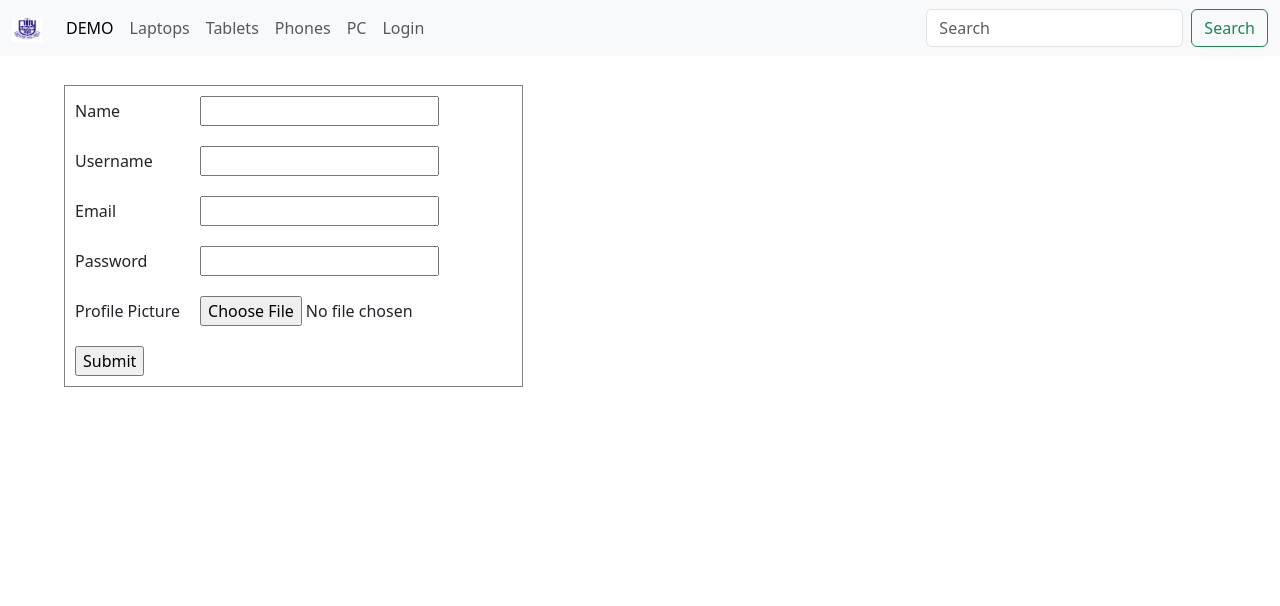
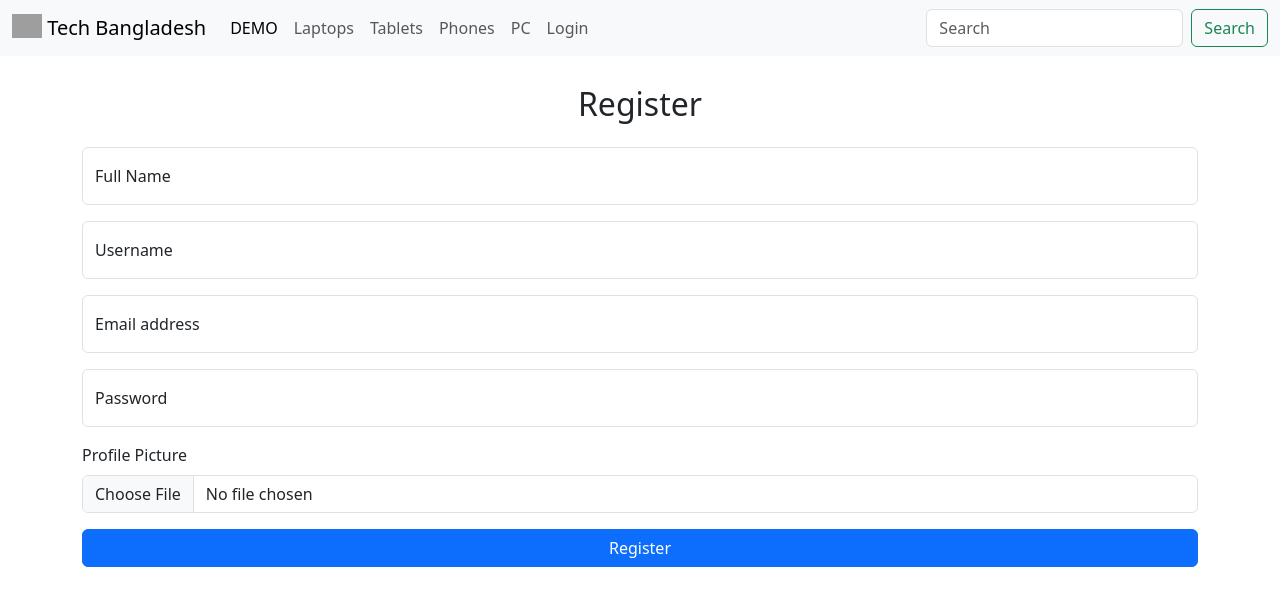
Before and after one commit to 2024ashikul/E-Commerce, a Flask app: page /register_html in a window 1280 px wide. Shown: the top 606 px of the page. Run offline with Flask 3, Linux system fonts and the light colour scheme; grey boxes are pictures that could not be loaded.

Commit message:
Added styling across the website

```diff
--- a/app/routes.py
+++ b/app/routes.py
@@ -47,7 +47,7 @@ def register_html():
 def home():
 
     try:
-        items = Product.query.order_by(Product.time.desc()).limit(12).all()
+        items = Product.query.order_by(Product.time.desc()).limit(8).all()
         print(items)
         print("succesfull")
         return render_template('/home.html', items= items )
--- a/app/templates/layout.html
+++ b/app/templates/layout.html
@@ -22,9 +22,13 @@
   <div id="navigation bar">
     <nav class="navbar navbar-expand-lg bg-body-tertiary">
       <div class="container-fluid">
-        <a class="navbar-brand" href="/">
-          <img src="/static/Screenshot 2025-02-05 at 23.44.15.png" alt="Bootstrap" width="30" height="24">
-        </a>
+
+          <a class="navbar-brand" href="/">
+            <img src="/docs/5.3/assets/brand/bootstrap-logo.svg" alt="Logo" width="30" height="24" class="d-inline-block align-text-top">
+            Tech Bangladesh
+          </a>
+
+
 
         <button class="navbar-toggler" type="button" data-bs-toggle="collapse" data-bs-target="#navbarSupportedContent"
           aria-controls="navbarSupportedContent" aria-expanded="false" aria-label="Toggle navigation">
@@ -49,7 +53,7 @@
             </li>
             <li class="nav_item">
 
-              <a class="nav-link" href="#">Login</a>
+              <a class="nav-link" href="/login">Login</a>
             </li>
 
           </ul>
--- a/app/templates/register.html
+++ b/app/templates/register.html
@@ -1,36 +1,40 @@
 {% extends 'layout.html' %}
 
 {% block body %}
-    <form action="api/register" method="post" enctype="multipart/form-data" id="form" >
-        <table border="1" cellpadding = '10'>
-            <tr>
-                <td>Name</td>
-                <td><input type="text" name="name" id="name"></td>
-            </tr>
-            <tr>
-                <td>Username</td>
-                <td><input type="text" name="username" id="username"></td>
-            </tr>
-            <tr>
-                <td>Email</td>
-                <td> <input type="email" name="email" id="email"></td>
-            </tr>
-            <tr>
-                <td>Password</td>
-                <td> <input type="password" name="password" id="password"></td>
-            </tr>
-            <tr>
-                <td>Profile Picture</td>
-                <td><input type="file" name="file" id="file"></td>
-            </tr>
-            <tr>
+<div class="container">
+    <h2 class="text-center mb-4">Register</h2>
 
-                <td colspan="2"><input type="submit"></td>
-            </tr>
+    <form action="api/register" method="post" enctype="multipart/form-data" id="form">
 
-        </table>
+        <div class="form-floating mb-3">
+            <input type="text" class="form-control" id="name" name="name" placeholder="Full Name">
+            <label for="name">Full Name</label>
+        </div>
+
+        <div class="form-floating mb-3">
+            <input type="text" class="form-control" id="username" name="username" placeholder="Username">
+            <label for="username">Username</label>
+        </div>
+
+        <div class="form-floating mb-3">
+            <input type="email" class="form-control" id="email" name="email" placeholder="name@example.com">
+            <label for="email">Email address</label>
+        </div>
+
+        <div class="form-floating mb-3">
+            <input type="password" class="form-control" id="password" name="password" placeholder="Password">
+            <label for="password">Password</label>
+        </div>
+
+        <div class="mb-3">
+            <label for="file" class="form-label">Profile Picture</label>
+            <input type="file" class="form-control" id="file" name="file">
+        </div>
+
+        <button type="submit" class="btn btn-primary w-100">Register</button>
 
     </form>
+</div>
 
 
     <script>
```
Also changed, not shown: app/templates/home.html (+26 -3 lines), app/templates/login.html (+22 -16 lines).
